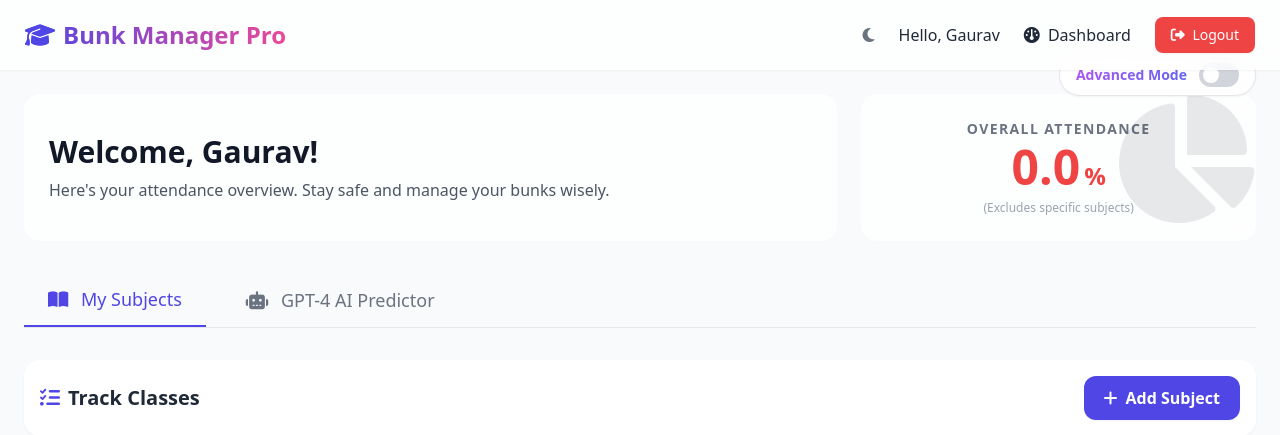
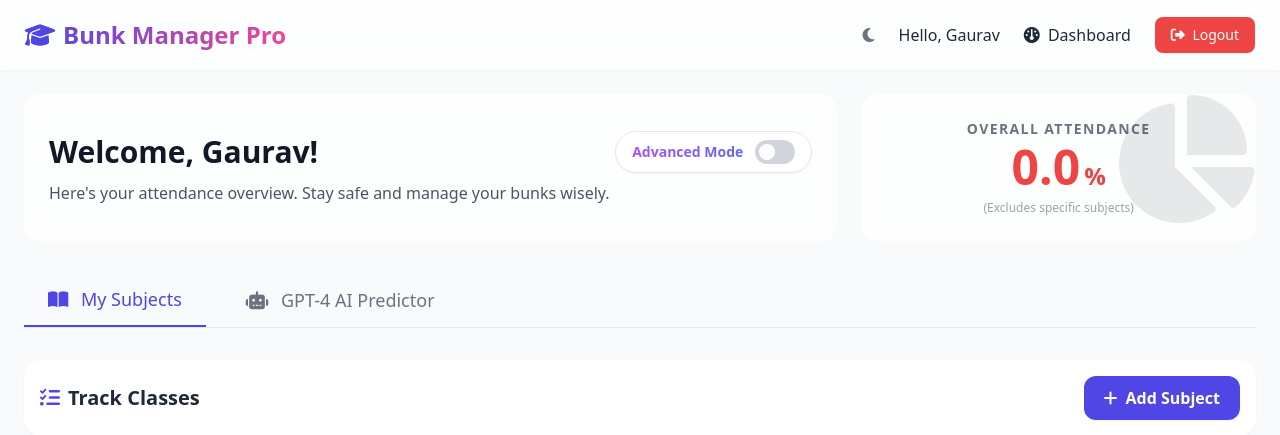
Before and after one commit to gaurav443201/bunk-manager-pro, a Flask app: page /dashboard in a window 1280 px wide. Shown: the top 435 px of the page. Run offline with Flask 3, Linux system fonts and the light colour scheme; the visitor is signed in with stand-in values (Sample User, id 1); data that the repository does not hold is empty; some libraries are stand-ins or nearby versions.

Commit message:
UI Hotfix: Relocated Advanced Mode Toggle into the header container to fix overlapping glitches.

```diff
--- a/templates/dashboard.html
+++ b/templates/dashboard.html
@@ -5,18 +5,21 @@
 <div x-data="{ activeTab: 'subjects', showAddModal: false, editSubject: null, advancedMode: false, uploading: false, uploadSuccess: false, newSubjectType: 'Lecture' }">
 
     <!-- Overview Header with Advanced Mode Toggle -->
-    <div class="mb-8 grid grid-cols-1 md:grid-cols-3 gap-6 relative">
-        <!-- Advanced Mode Toggle -->
-        <div class="absolute -top-10 right-0 flex items-center bg-white dark:bg-gray-800 px-4 py-2 rounded-full border border-gray-200 dark:border-gray-700 shadow-sm z-10 transition-transform hover:scale-105 cursor-pointer" @click="advancedMode = !advancedMode">
-            <span class="mr-3 text-sm font-bold text-transparent bg-clip-text bg-gradient-to-r from-purple-500 to-indigo-500">Advanced Mode</span>
-            <div class="relative">
-                <div class="block w-10 h-6 bg-gray-300 dark:bg-gray-600 rounded-full transition-colors duration-300" :class="{'bg-purple-500': advancedMode}"></div>
-                <div class="dot absolute left-1 top-1 bg-white w-4 h-4 rounded-full transition transform duration-300" :class="{'translate-x-4': advancedMode}"></div>
-            </div>
-        </div>
+    <div class="mb-8 grid grid-cols-1 md:grid-cols-3 gap-6">
 
         <div class="md:col-span-2 glass rounded-2xl p-6 flex flex-col justify-center">
-            <h1 class="text-3xl font-extrabold text-gray-900 dark:text-white mb-2">Welcome, {{ session.get('user_name') }}!</h1>
+            <div class="flex flex-col sm:flex-row justify-between items-start sm:items-center mb-4 sm:mb-2">
+                <h1 class="text-3xl font-extrabold text-gray-900 dark:text-white mb-2 sm:mb-0">Welcome, {{ session.get('user_name') }}!</h1>
+
+                <!-- Advanced Mode Toggle (Now safely inside container) -->
+                <div class="flex items-center bg-white dark:bg-gray-800 px-4 py-2 rounded-full border border-gray-200 dark:border-gray-700 shadow-sm transition-transform hover:scale-105 cursor-pointer flex-shrink-0" @click="advancedMode = !advancedMode">
+                    <span class="mr-3 text-sm font-bold text-transparent bg-clip-text bg-gradient-to-r from-purple-500 to-indigo-500">Advanced Mode</span>
+                    <div class="relative">
+                        <div class="block w-10 h-6 bg-gray-300 dark:bg-gray-600 rounded-full transition-colors duration-300" :class="{'bg-purple-500': advancedMode}"></div>
+                        <div class="dot absolute left-1 top-1 bg-white w-4 h-4 rounded-full transition transform duration-300" :class="{'translate-x-4': advancedMode}"></div>
+                    </div>
+                </div>
+            </div>
             <p class="text-gray-600 dark:text-gray-400">Here's your attendance overview. Stay safe and manage your bunks wisely.</p>
         </div>
 
```
